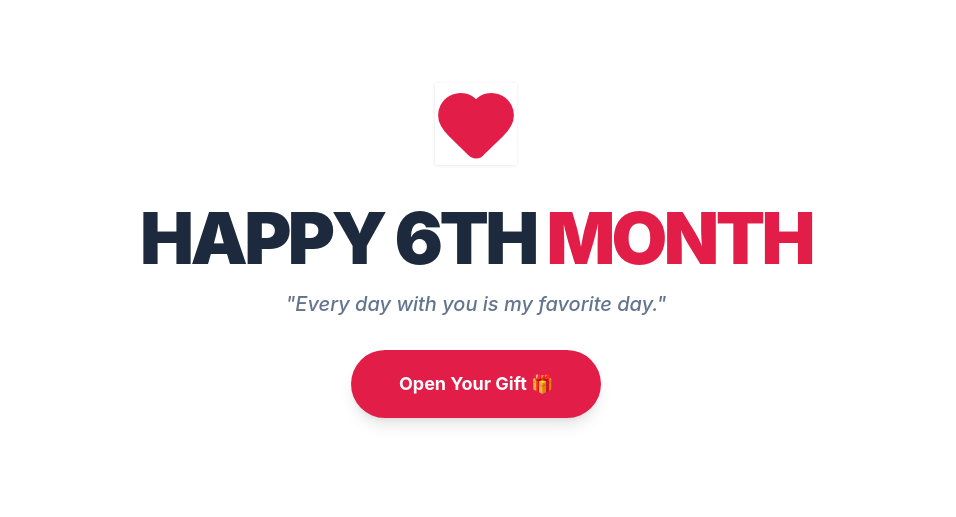
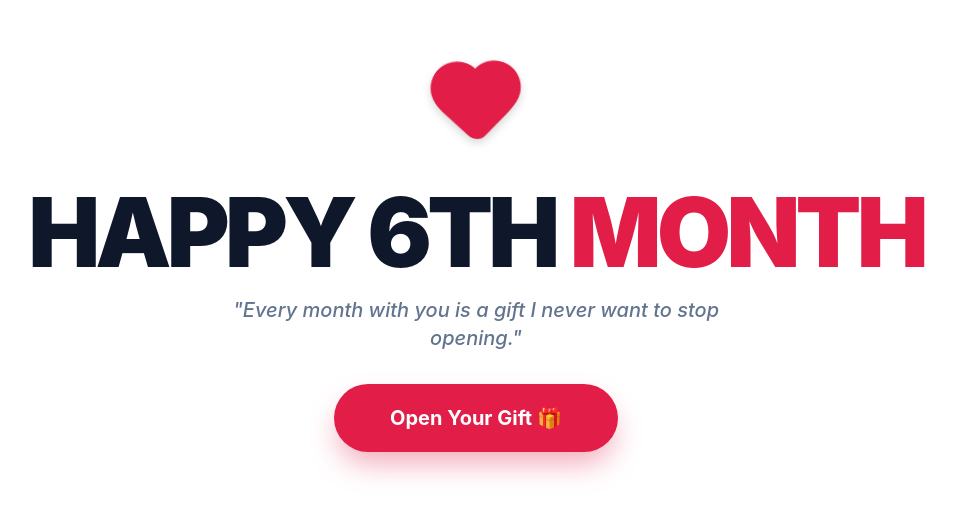
Before and after one commit to ArcaIcr/scrapbook-gf, a React (Vite) app: page / in a window 1280 px wide. Shown: the part 149-666 px from the top of the page, without its empty margins (164-1120 px from the left). Built offline with nearby package versions, Linux system fonts and the light colour scheme.

Commit message:
feat: WishWall

```diff
--- a/src/App.tsx
+++ b/src/App.tsx
@@ -1,7 +1,8 @@
 import { useState, useRef } from 'react';
 import { motion, AnimatePresence } from 'framer-motion';
-import { Heart, Volume2, VolumeX } from 'lucide-react'; // Removed unused 'Music'
+import { Heart, Volume2, VolumeX, Sparkles } from 'lucide-react';
 import { Timeline } from './components/Timeline';
+import { WishWall } from './components/WishWall';
 
 function App() {
   const [isStarted, setIsStarted] = useState(false);
@@ -10,7 +11,7 @@ function App() {
 
   const startExperience = () => {
     setIsStarted(true);
-    // Matching your exact filename in public folder
+    // Reference your Mundo.mp3 in the public folder
     audioRef.current = new Audio('/Mundo.mp3');
     audioRef.current.loop = true;
     audioRef.current.play().catch(err => console.log("Playback failed:", err));
@@ -24,65 +25,98 @@ function App() {
   };
 
   return (
-    <main className="min-h-screen bg-romantic-50 selection:bg-romantic-200 overflow-x-hidden">
+    <main className="min-h-screen bg-romantic-50 selection:bg-romantic-200 overflow-x-hidden font-sans">
       <AnimatePresence>
         {!isStarted ? (
+          /* --- LANDING PAGE --- */
           <motion.div
             key="landing"
-            exit={{ opacity: 0, scale: 0.9 }}
+            exit={{ opacity: 0, y: -100 }}
+            transition={{ duration: 0.8, ease: "easeInOut" }}
             className="h-screen flex items-center justify-center text-center px-4 bg-white"
           >
             <div className="space-y-8">
               <motion.div
-                animate={{ scale: [1, 1.1, 1] }}
-                transition={{ repeat: Infinity, duration: 2 }}
+                animate={{
+                  scale: [1, 1.15, 1],
+                  rotate: [0, 5, -5, 0]
+                }}
+                transition={{ repeat: Infinity, duration: 3 }}
                 className="inline-block"
               >
-                <Heart className="w-20 h-20 text-romantic-600 fill-romantic-600 shadow-sm" />
+                <Heart className="w-24 h-24 text-romantic-600 fill-romantic-600 drop-shadow-lg" />
               </motion.div>
 
               <div className="space-y-4">
-                <h1 className="text-5xl md:text-7xl font-black text-slate-800 tracking-tighter uppercase">
+                <h1 className="text-6xl md:text-8xl font-black text-slate-900 tracking-tighter uppercase">
                   Happy 6th <span className="text-romantic-600">Month</span>
                 </h1>
-                <p className="text-xl text-slate-500 font-medium italic">
-                  "Every day with you is my favorite day."
+                <p className="text-xl text-slate-500 font-medium italic max-w-lg mx-auto">
+                  "Every month with you is a gift I never want to stop opening."
                 </p>
               </div>
 
               <button
                 onClick={startExperience}
-                className="px-12 py-5 bg-romantic-600 text-white rounded-full font-bold text-lg shadow-lg hover:bg-romantic-500 transform hover:-translate-y-1 transition-all active:scale-95"
+                className="px-14 py-5 bg-romantic-600 text-white rounded-full font-bold text-xl shadow-[0_15px_30px_-5px_rgba(225,29,72,0.4)] hover:bg-romantic-500 transform hover:-translate-y-1 transition-all active:scale-95"
               >
                 Open Your Gift 🎁
               </button>
             </div>
           </motion.div>
         ) : (
+          /* --- MAIN CONTENT --- */
           <motion.div
             key="content"
             initial={{ opacity: 0 }}
             animate={{ opacity: 1 }}
+            className="relative"
           >
+            {/* Audio Controls */}
             <button
               onClick={toggleMute}
-              className="fixed bottom-6 right-6 z-50 p-4 bg-white/80 backdrop-blur-md rounded-full shadow-lg border border-romantic-100"
+              className="fixed bottom-8 right-8 z-50 p-4 bg-white/90 backdrop-blur-md rounded-full shadow-2xl border border-romantic-100 hover:scale-110 transition-transform active:scale-90"
             >
-              {isMuted ? <VolumeX className="text-slate-400" /> : <Volume2 className="text-romantic-600 animate-pulse" />}
+              {isMuted ? (
+                <VolumeX className="text-slate-400 w-6 h-6" />
+              ) : (
+                <Volume2 className="text-romantic-600 w-6 h-6 animate-pulse" />
+              )}
             </button>
 
-            <header className="pt-24 pb-12 text-center px-4">
-              <h2 className="text-4xl md:text-6xl font-black text-slate-900 mb-4 tracking-tight">
-                Our <span className="text-romantic-600">Journey</span> So Far
+            {/* Cinematic Header */}
+            <header className="pt-32 pb-16 text-center px-4">
+              <motion.div
+                initial={{ opacity: 0, scale: 0.8 }}
+                animate={{ opacity: 1, scale: 1 }}
+                className="inline-flex items-center gap-2 px-4 py-2 bg-romantic-100 text-romantic-700 rounded-full text-xs font-black tracking-[0.2em] uppercase mb-6"
+              >
+                <Sparkles className="w-3 h-3" />
+                Our Story Since Sept 2025
+              </motion.div>
+              <h2 className="text-5xl md:text-7xl font-black text-slate-900 mb-6 tracking-tight">
+                Our <span className="text-transparent bg-clip-text bg-linear-to-r from-romantic-600 to-rose-400">Journey</span> So Far
               </h2>
+              <div className="w-24 h-1 bg-romantic-600 mx-auto rounded-full" />
             </header>
 
-            <div className="max-w-5xl mx-auto pb-32 px-6">
+            {/* Digital Scrapbook Section */}
+            <section className="max-w-5xl mx-auto px-6 mb-32">
               <Timeline />
-            </div>
+            </section>
 
-            <footer className="bg-white py-20 text-center border-t border-romantic-100">
-               <p className="text-slate-800 font-bold">Happy March 10, My Love! ❤️</p>
+            {/* Interactive Wish Wall Section */}
+            <section className="bg-white border-t border-romantic-100 py-24">
+              <div className="max-w-6xl mx-auto px-6">
+                <WishWall />
+              </div>
+            </section>
+
+            {/* Final Footer */}
+            <footer className="bg-slate-50 py-20 text-center border-t border-slate-200">
+               <Heart className="w-10 h-10 text-romantic-300 mx-auto mb-6 opacity-50" />
+               <p className="text-slate-400 font-bold uppercase tracking-widest text-sm mb-2">To many more months together</p>
+               <h3 className="text-2xl font-black text-slate-900">Happy March 10, My Love! ❤️</h3>
             </footer>
           </motion.div>
         )}
--- /dev/null
+++ b/src/components/WishWall.tsx
@@ -0,0 +1,27 @@
+import { motion } from 'framer-motion';
+
+const wishes = [
+  { id: 1, text: "Samgyupsal Date 🍖", color: "bg-yellow-100" },
+  { id: 2, text: "Beach Trip in MisOr 🏖️", color: "bg-blue-100" },
+  { id: 3, text: "Movie Marathon 🍿", color: "bg-purple-100" },
+  { id: 4, text: "Coffee Study Date ☕", color: "bg-orange-100" },
+];
+
+export const WishWall = () => {
+  return (
+    <div className="py-20">
+      <h3 className="text-2xl font-bold text-center text-slate-800 mb-10">Our Future Wishes ✨</h3>
+      <div className="grid grid-cols-2 md:grid-cols-4 gap-4 px-4">
+        {wishes.map((wish) => (
+          <motion.div
+            key={wish.id}
+            whileHover={{ scale: 1.05, rotate: [0, -2, 2, 0] }}
+            className={`${wish.color} p-6 rounded-xl shadow-md border-b-4 border-black/10 text-center font-medium text-slate-700`}
+          >
+            {wish.text}
+          </motion.div>
+        ))}
+      </div>
+    </div>
+  );
+};
```
